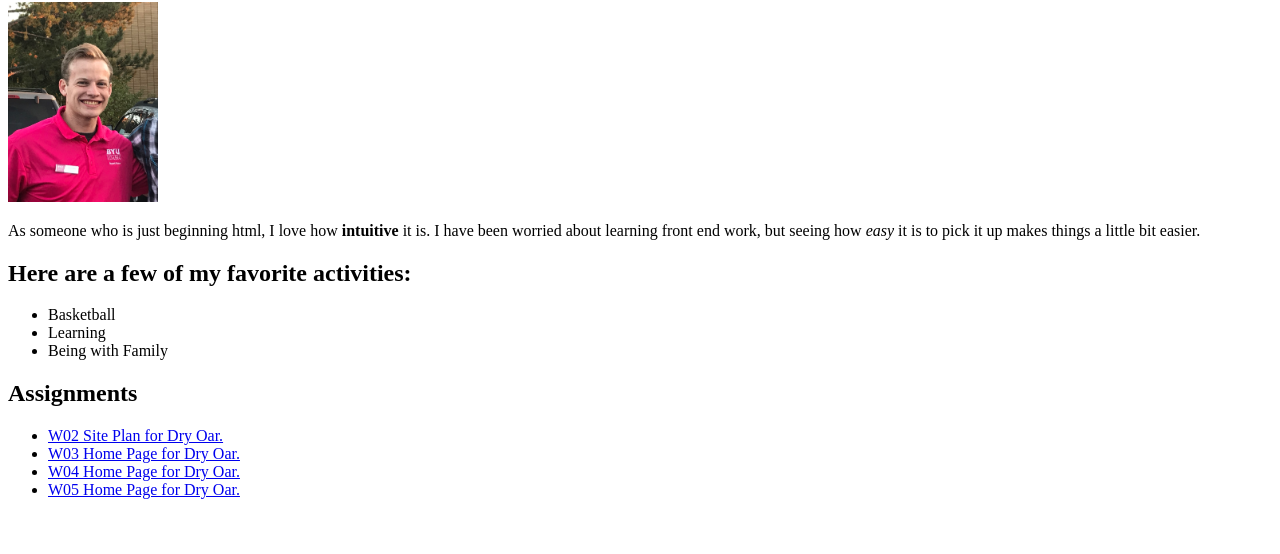
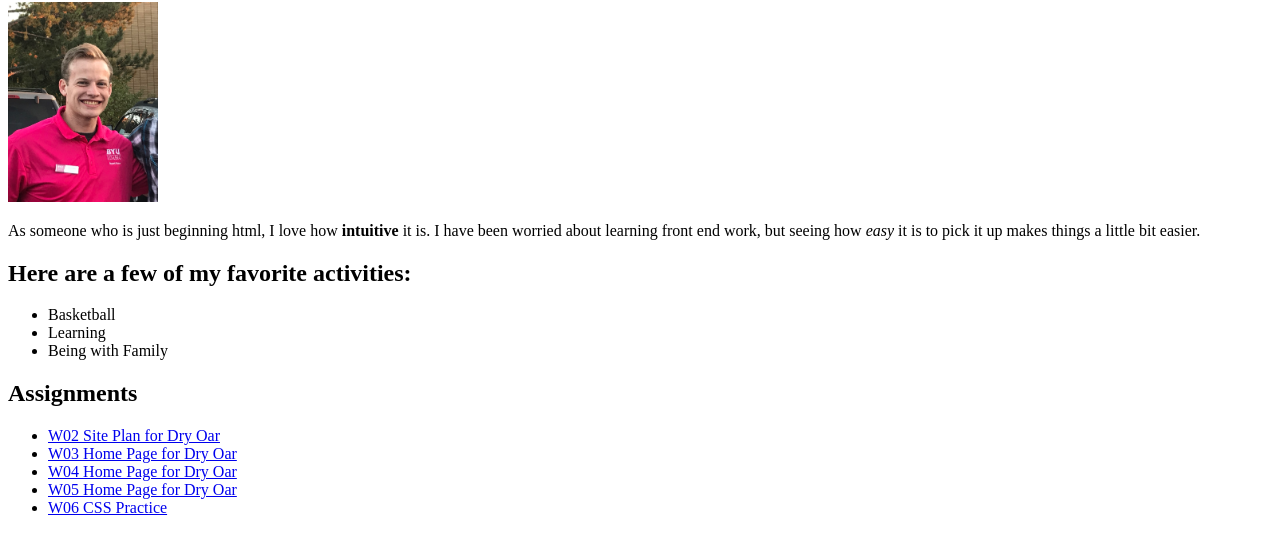
Before and after one commit to ethan161/wdd130, a plain HTML site: page index.html in a window 1280 px wide. Shown: the part 78-632 px from the top of the page. Drawn offline with Linux system fonts and the light colour scheme.

Commit message:
W06 homepage revision

```diff
--- a/index.html
+++ b/index.html
@@ -27,16 +27,19 @@
       <h2>Assignments</h2>
       <ul>
         <li>
-          <a href="/wdd130/siteplan.html">W02 Site Plan for Dry Oar.</a>
+          <a href="/wdd130/siteplan.html">W02 Site Plan for Dry Oar</a>
         </li>
         <li>
-          <a href="/wdd130/week3/index.html">W03 Home Page for Dry Oar.</a>
+          <a href="/wdd130/week3/index.html">W03 Home Page for Dry Oar</a>
         </li>
         <li>
-          <a href="/wdd130/week4/index.html">W04 Home Page for Dry Oar.</a>
+          <a href="/wdd130/week4/index.html">W04 Home Page for Dry Oar</a>
         </li>
         <li>
-          <a href="/wdd130/rafting/index.html">W05 Home Page for Dry Oar.</a>
+          <a href="/wdd130/rafting/index.html">W05 Home Page for Dry Oar</a>
+        </li>
+        <li>
+          <a href="/wdd130/css/pos-start.html">W06 CSS Practice</a>
         </li>
       </ul>
     </section>
```
